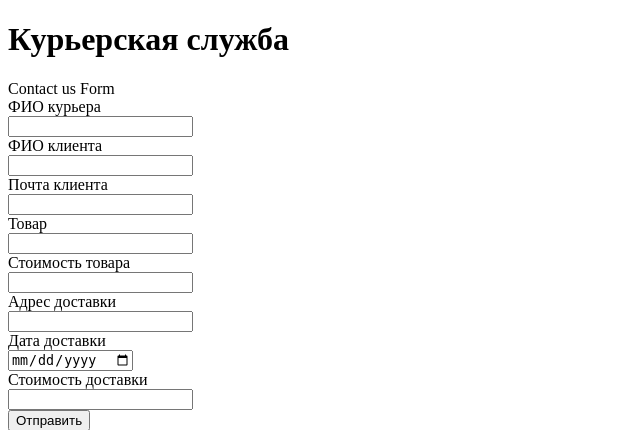
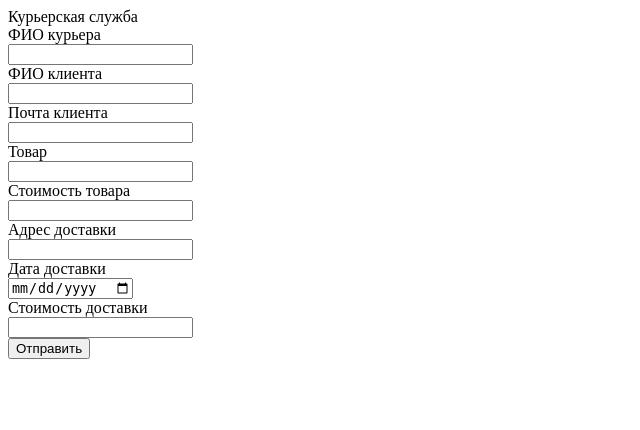
Before and after one commit to ilya3052/WebDevTechBack, a PHP site: page / in a window 1280 px wide. Shown: the top 430 px of the page, without its empty margins (0-640 px from the left). Run offline with PHP 8.4, Linux system fonts and the light colour scheme.

Commit message:
ref: изменен заголовок html формы

```diff
--- a/app/index.php
+++ b/app/index.php
@@ -6,10 +6,9 @@
     <title>Document</title>
 </head>
 <body>
-    <h1>Курьерская служба</h1>
     <div class="container">
       <div class="text">
-         Contact us Form
+         Курьерская служба
       </div>
       <form action="form.php" method="POST">
          <div class="form-row">
```
